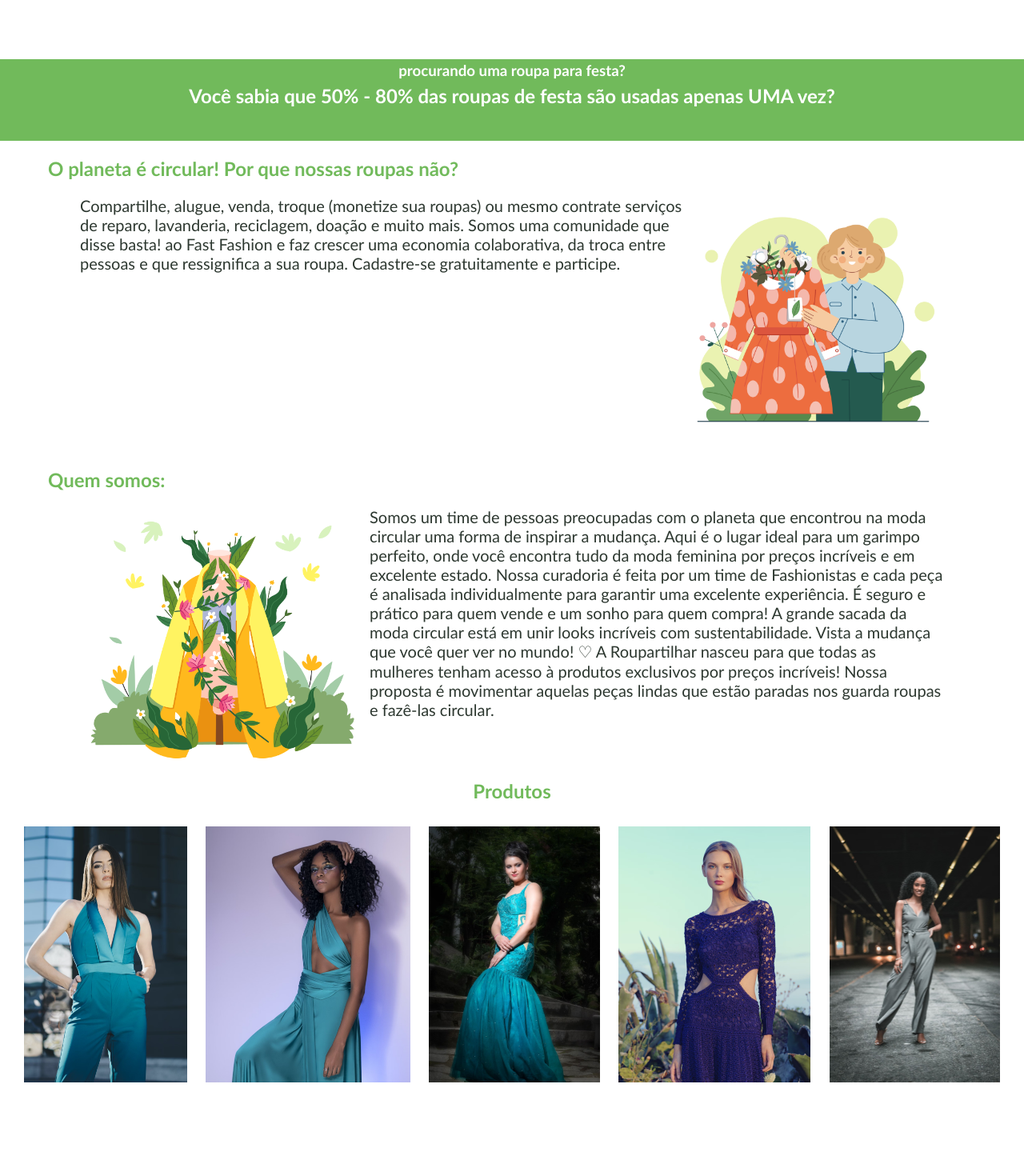
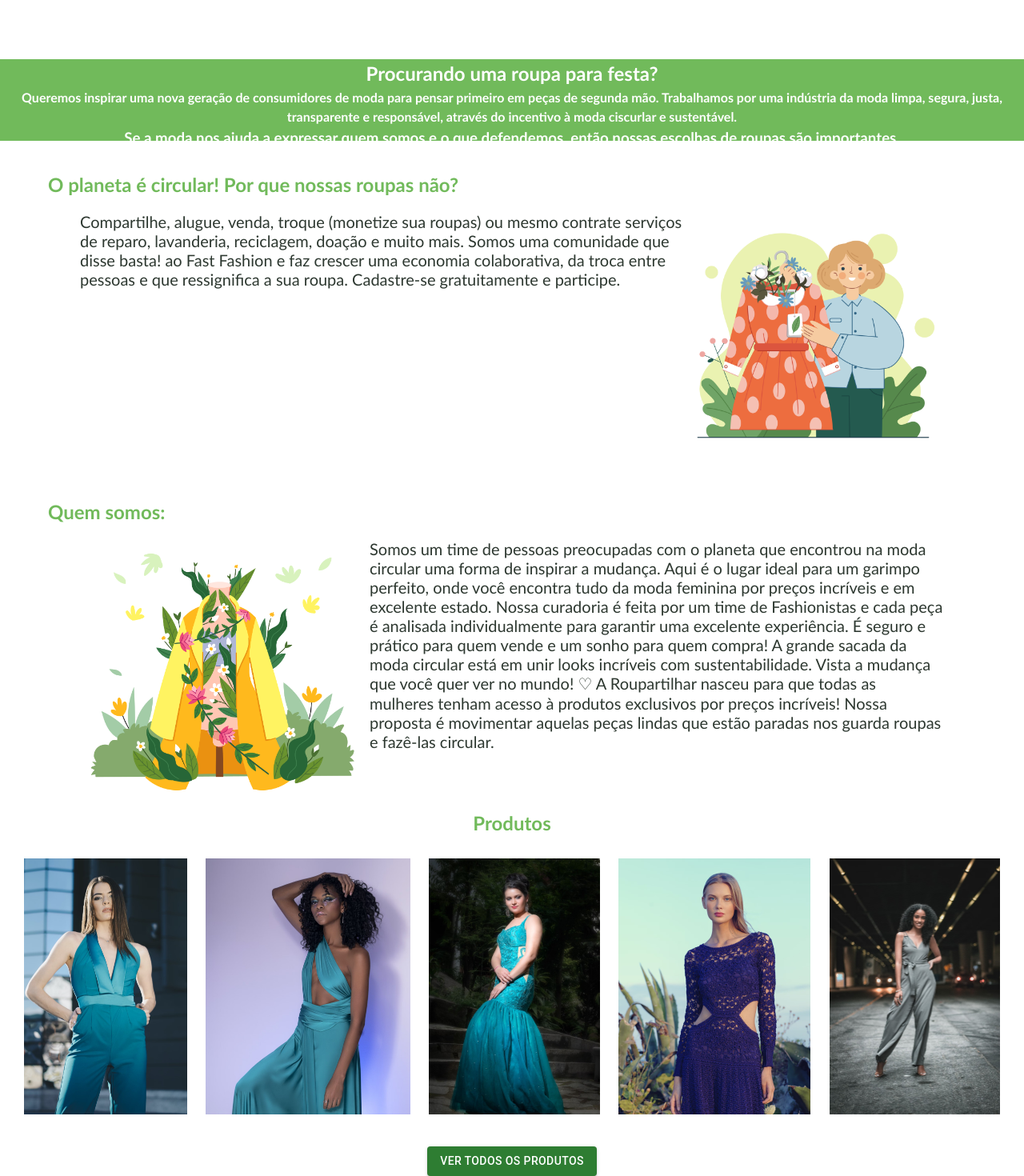
Before and after one commit to thamilippelt/provi-hack-13, a React (Create React App) app in the folder projeto-roupartilhar/: page / in a window 1280 px wide. Shown: the part 610-2080 px from the top of the page at 80% size. Before the commit the page ends 1993 px from the top, so only its background shows below. Built offline with nearby package versions, Linux system fonts and the light colour scheme.

Commit message:
ultimas atualizações de layout

```diff
--- a/projeto-roupartilhar/src/pages/HomePage/HomePage.js
+++ b/projeto-roupartilhar/src/pages/HomePage/HomePage.js
@@ -32,8 +32,12 @@ function HomePage() {
 
 
             <MiddleContainer>
-                <h3>procurando uma roupa para festa?</h3>
-                <h1>Você sabia que 50% - 80% das roupas de festa são usadas apenas UMA vez?</h1>
+                <h1>Procurando uma roupa para festa?</h1>
+                <h4>Queremos inspirar uma nova geração de consumidores de moda para pensar primeiro em peças
+                    de segunda mão. Trabalhamos por uma indústria da moda limpa, segura, justa, transparente e responsável, através do incentivo à
+                    moda ciscurlar e sustentável.
+                </h4>
+                <h3>Se a moda nos ajuda a expressar quem somos e o que defendemos, então nossas escolhas de roupas são importantes. </h3>
             </MiddleContainer>
             <>
                 <SubTitleText>
@@ -55,7 +59,7 @@ function HomePage() {
                     </h2>
                 </SubTitleText>
                 <InfosContainer>
-                <ImgSubText src={imgDois} />
+                    <ImgSubText src={imgDois} />
                     <p>
                         Somos um time de pessoas preocupadas com o planeta que encontrou na moda circular uma forma de inspirar a mudança.
                         Aqui é o lugar ideal para um garimpo perfeito, onde você encontra tudo da moda feminina por preços incríveis e em excelente estado.
@@ -79,6 +83,9 @@ function HomePage() {
                 <ImgSubText src={roupaQuatro} />
                 <ImgSubText src={roupaCinco} />
             </ProductSection>
+            <ButtonContainer>
+                <Button variant="contained" color="success">Ver todos os produtos</Button>
+            </ButtonContainer>
         </>
 
     );
--- a/projeto-roupartilhar/src/pages/HomePage/styled.js
+++ b/projeto-roupartilhar/src/pages/HomePage/styled.js
@@ -15,6 +15,10 @@ export const SubTitle = styled.section`
     font-size: 1.5rem;
     line-height: 1.2;
     font-weight: bolder;
+    .h4 {
+      margin: 60px;
+      max-width: 30%;
+    }
 `
 
 export const MiddleContainer = styled.section`
@@ -26,6 +30,7 @@ export const MiddleContainer = styled.section`
   font-weight: 400;
   line-height: 1.5;
   text-align: center;
+
 `
 export const ButtonContainer = styled.section`
   display: flex;
@@ -44,7 +49,7 @@ export const InfosContainer = styled.section`
 export const SubTitleText = styled.section`
   display: flex;
   margin-left: 60px;
-  margin-top: 20px;
+  margin-top: 40px;
   color: #71ba5b;
   font-family: 'Trebuchet MS', 'Lucida Sans Unicode', 'Lucida Grande', 'Lucida Sans', Arial, sans-serif;
 
--- a/projeto-roupartilhar/src/pages/SignUp/SignUpPage.js
+++ b/projeto-roupartilhar/src/pages/SignUp/SignUpPage.js
@@ -17,7 +17,7 @@ function Copyright(props) {
     <Typography variant="body2" color="text.secondary" align="center" {...props}>
       {'Copyright © '}
       <Link color="inherit" href="https://mui.com/">
-        Your Website
+        Roupartilhar
       </Link>{' '}
       {new Date().getFullYear()}
       {'.'}
```
Also changed, not shown: projeto-roupartilhar/src/assets/logo.png.
